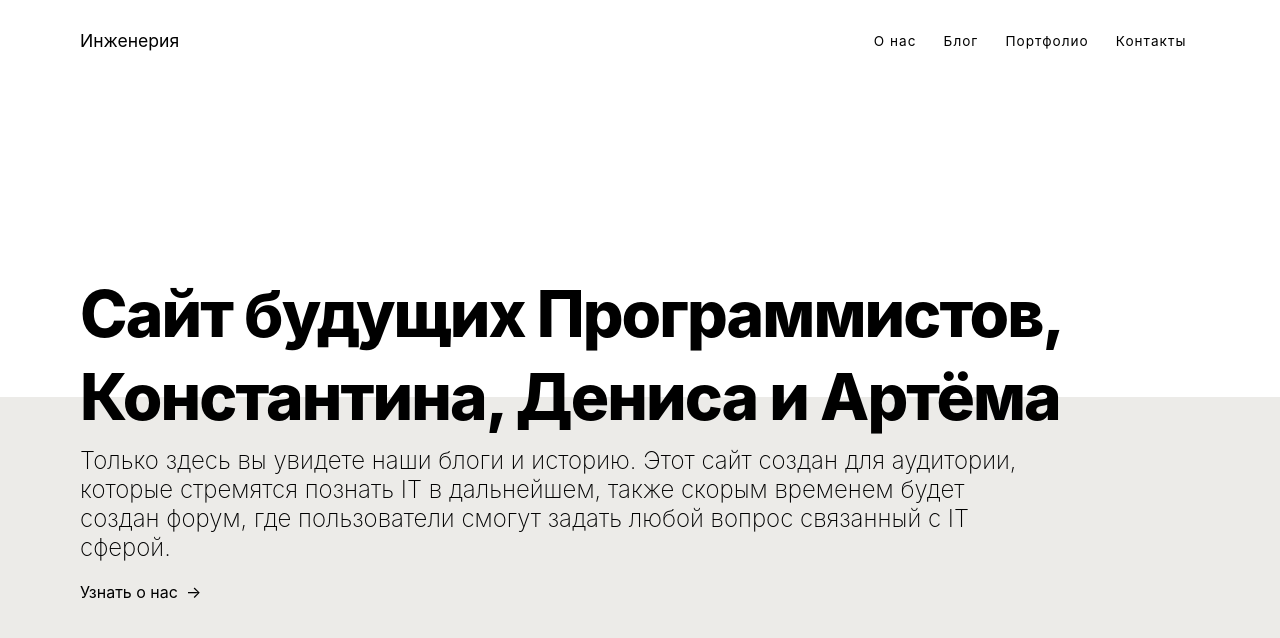
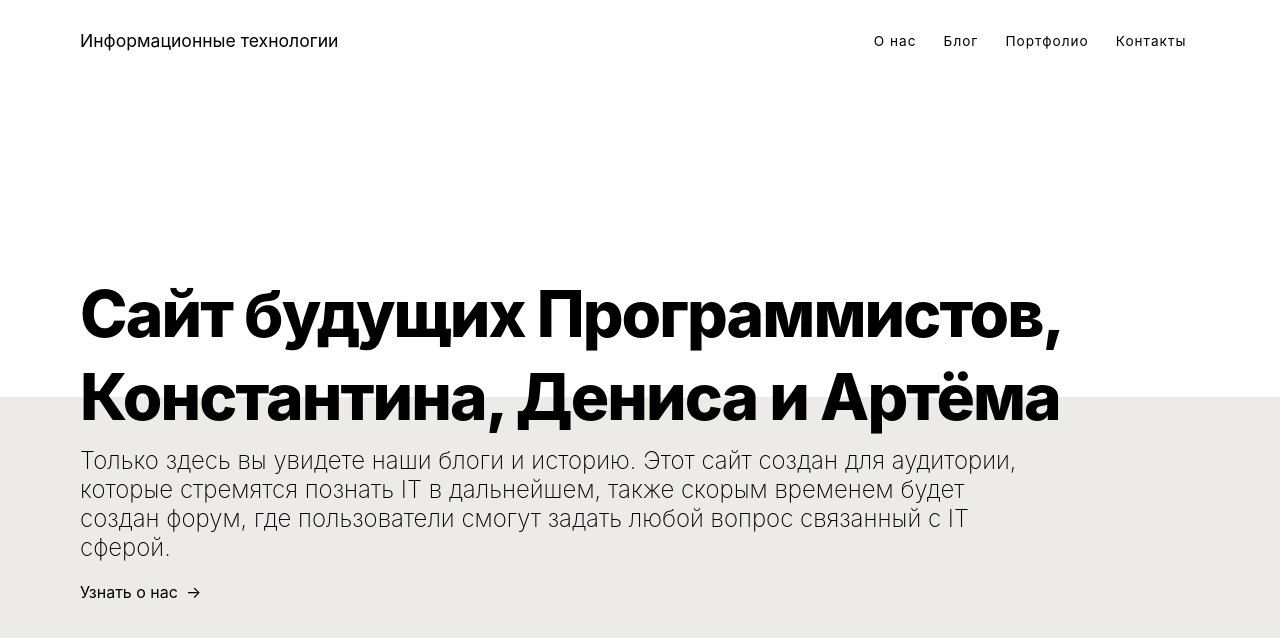
Before and after one commit to GilevGa/Svelte-kit, a SvelteKit app: page / in a window 1280 px wide. Shown: the top 638 px of the page. Built offline with nearby package versions, Linux system fonts and the light colour scheme.

Commit message:
коррекция

```diff
--- a/src/routes/+layout.svelte
+++ b/src/routes/+layout.svelte
@@ -1,7 +1,7 @@
 <nav>
 
     <div class="nav-container">
-        <a href="/" class="nav-logo" title="Back to Homepage">Инженерия</a>
+        <a href="/" class="nav-logo" title="Back to Homepage">Информационные технологии</a>
         <div class="nav-links">
             {#each nav as link}
                 {#if link.isShow}
```
